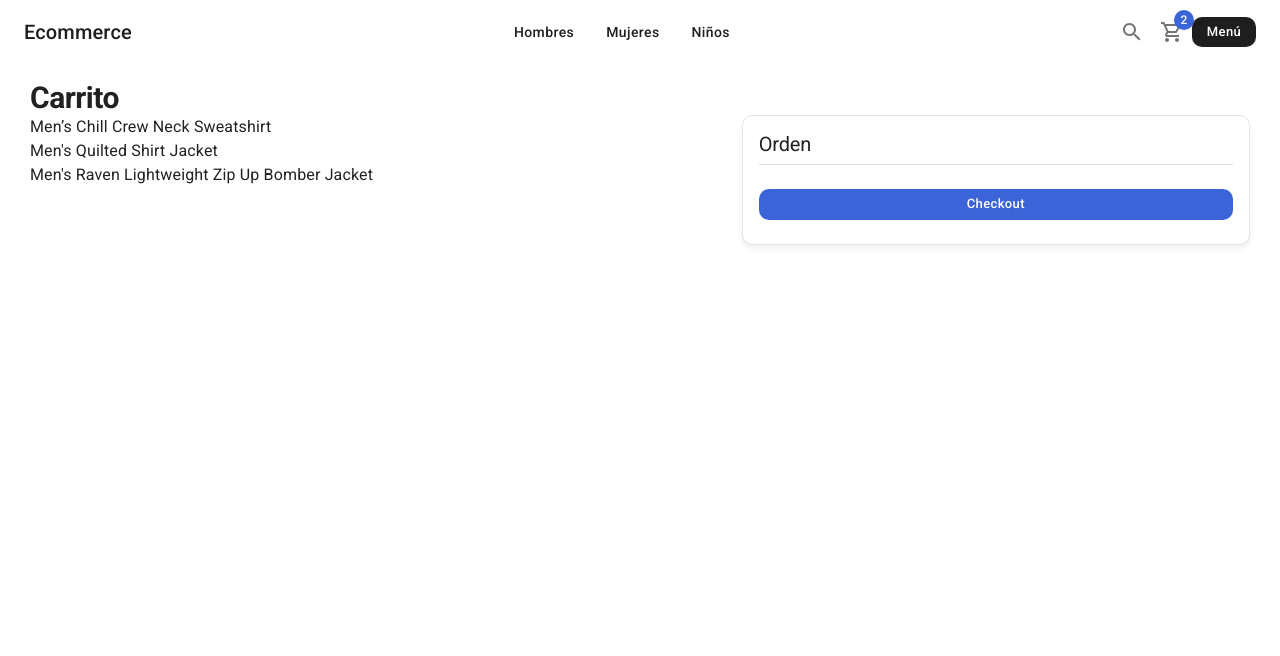
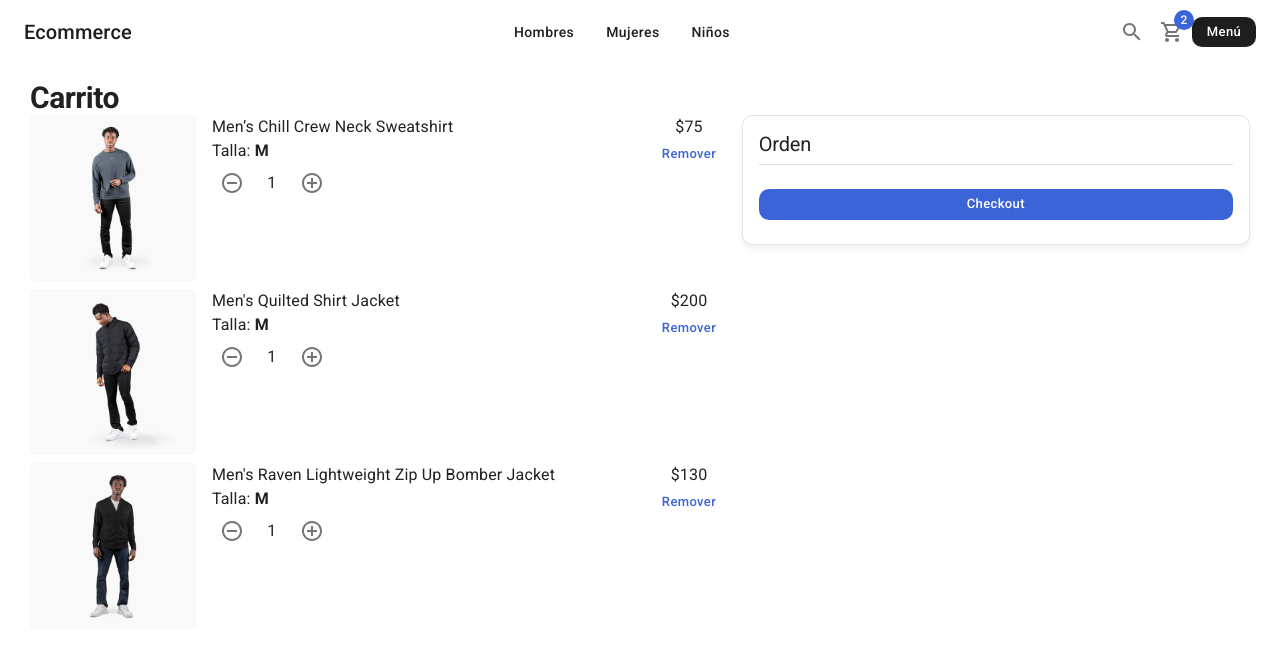
Before and after one commit to Ernestolop/NextEcommerce, a Next.js app: page /cart in a window 1280 px wide. Shown: the top 656 px of the page. Built offline with nearby package versions, Linux system fonts and the light colour scheme.

Commit message:
feat:addCartListComponent

```diff
--- a/src/components/cart/CartList.jsx
+++ b/src/components/cart/CartList.jsx
@@ -1,5 +1,7 @@
-import { Typography } from "@mui/material";
+import Link from "next/link";
+import { Grid, Typography, CardActionArea, CardMedia, Box, Button } from "@mui/material";
 import { initialData } from "@/database/products";
+import { ItemCounter } from "../ui";
 
 const productsInCart = [
     initialData.products[0],
@@ -12,7 +14,33 @@
         <>
             {
                 productsInCart.map(product => (
-                    <Typography key={product.slug}>{product.title}</Typography>
+                    <Grid container spacing={2} key={product.slug} sx={{ mb: 1 }}>
+                        <Grid item xs={3}>
+                            <Link href='products/slug' prefetch={false}>
+                                <CardActionArea>
+                                    <CardMedia
+                                        component='img'
+                                        image={`products/${product.images[0]}`}
+                                        alt={product.title}
+                                        sx={{ borderRadius: '5px' }}
+                                    />
+                                </CardActionArea>
+                            </Link>
+                        </Grid>
+                        <Grid item xs={7}>
+                            <Box diplay='flex' flexDirection='column'>
+                                <Typography variant="body1"> {product.title} </Typography>
+                                <Typography variant="body1">Talla: <strong>M</strong></Typography>
+                                {/* Condicional */}
+                                <ItemCounter />
+                            </Box>
+                        </Grid>
+                        <Grid item xs={2} display='flex' alignItems='center' flexDirection='column'>
+                            <Typography>${product.price}</Typography>
+                            {/*Editable*/}
+                            <Button variant='text' color='secondary'>Remover</Button>
+                        </Grid>
+                    </Grid>
                 ))
             }
         </>
--- a/src/components/ui/SlideShow.jsx
+++ b/src/components/ui/SlideShow.jsx
@@ -18,7 +18,6 @@
         >
             {
                 images.map(image => {
-                    //backticks: ``
                     const url = `/products/${image}`;
                     return (
                         <div className='??' key={image}>
--- a/src/pages/cart/empty.jsx
+++ b/src/pages/cart/empty.jsx
@@ -15,7 +15,7 @@
                 <Box display='flex' flexDirection='column' alignItems='center'>
                     <Typography marginLeft={2}>Su carrito está vacío</Typography>
                     <Link href='/'>
-                        <Button color='secondary'>Regresar</Button>
+                        <Button variant="text" color='secondary'>Regresar</Button>
                     </Link>
                 </Box>
             </Box>
```
